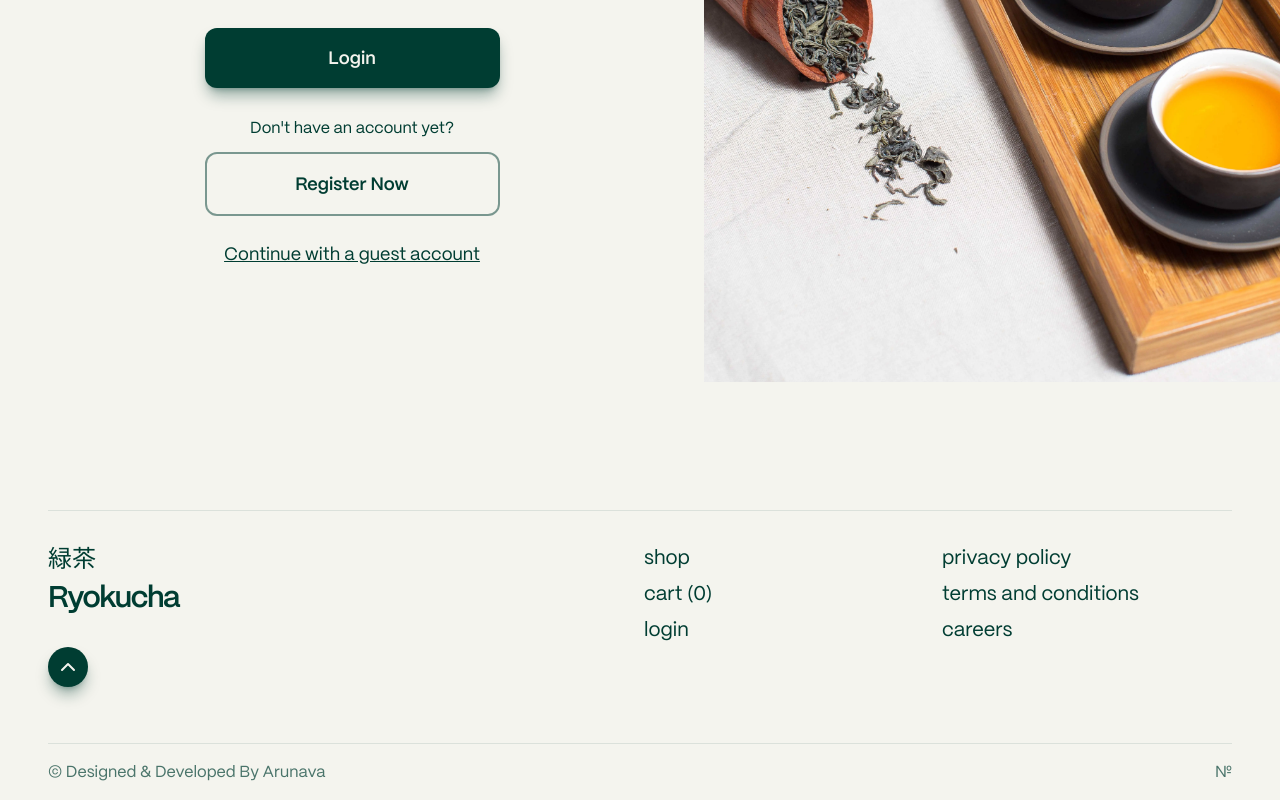
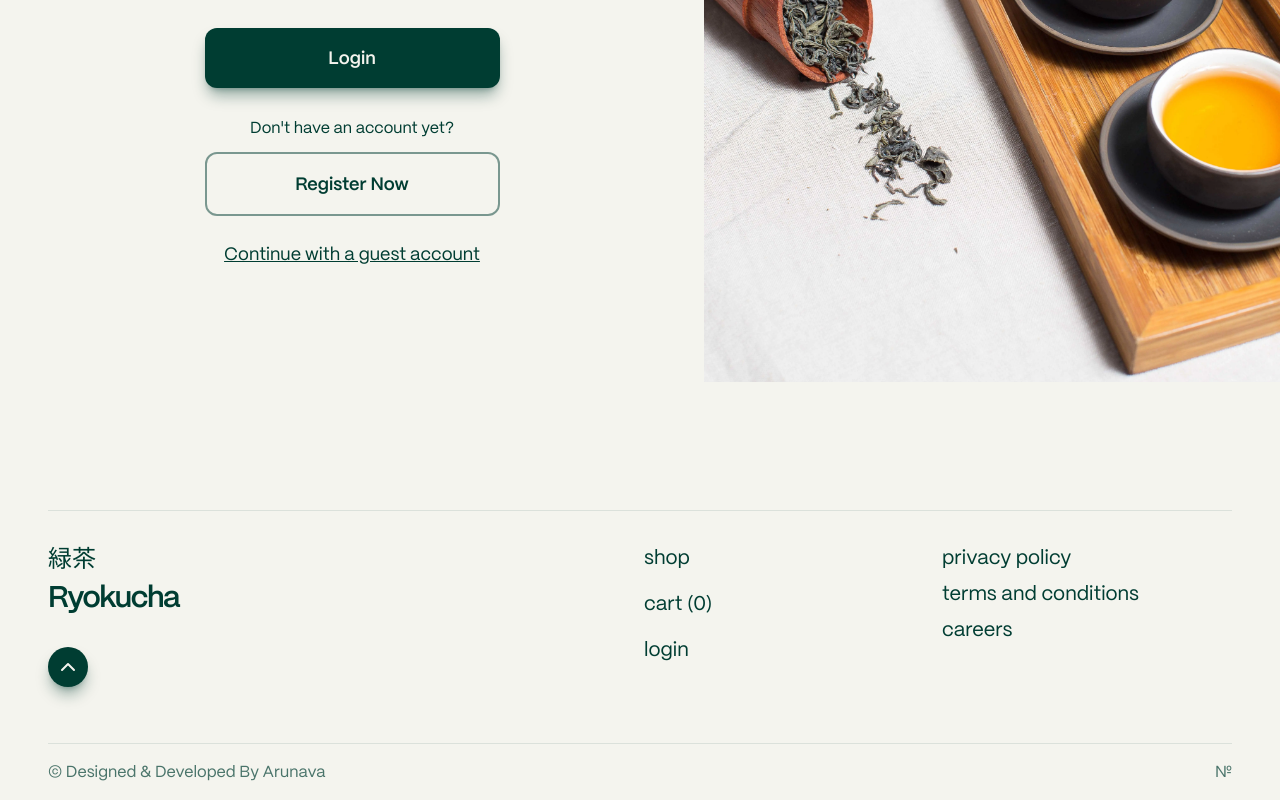
Before and after one commit to liquid-O2/ryokucha, a Next.js app: page /login in a window 1280 px wide. Shown: the part 354-1154 px from the top of the page. Built offline with nearby package versions, Linux system fonts and the light colour scheme; no server answers.

Commit message:
fix: tap targets

```diff
--- a/components/footer.tsx
+++ b/components/footer.tsx
@@ -30,10 +30,10 @@ const Footer = () => {
           <Link className={'hover:opacity-50 transition-opacity duration-200 ease-in'} href={'/shop'}>
             shop
           </Link>
-          <button className=' w-fit hover:opacity-50 transition-opacity duration-200 ease-in'>{`cart (0)`}</button>
+          <button className='min-h-[3rem] w-fit hover:opacity-50 transition-opacity duration-200 ease-in'>{`cart (0)`}</button>
           {isLoggedIn ? (
             <button
-              className=' w-fit hover:opacity-50 transition-opacity duration-200 ease-in'
+              className='min-h-[3rem] w-fit hover:opacity-50 transition-opacity duration-200 ease-in'
               onClick={() => signOut(auth)}>
               logout
             </button>
```
